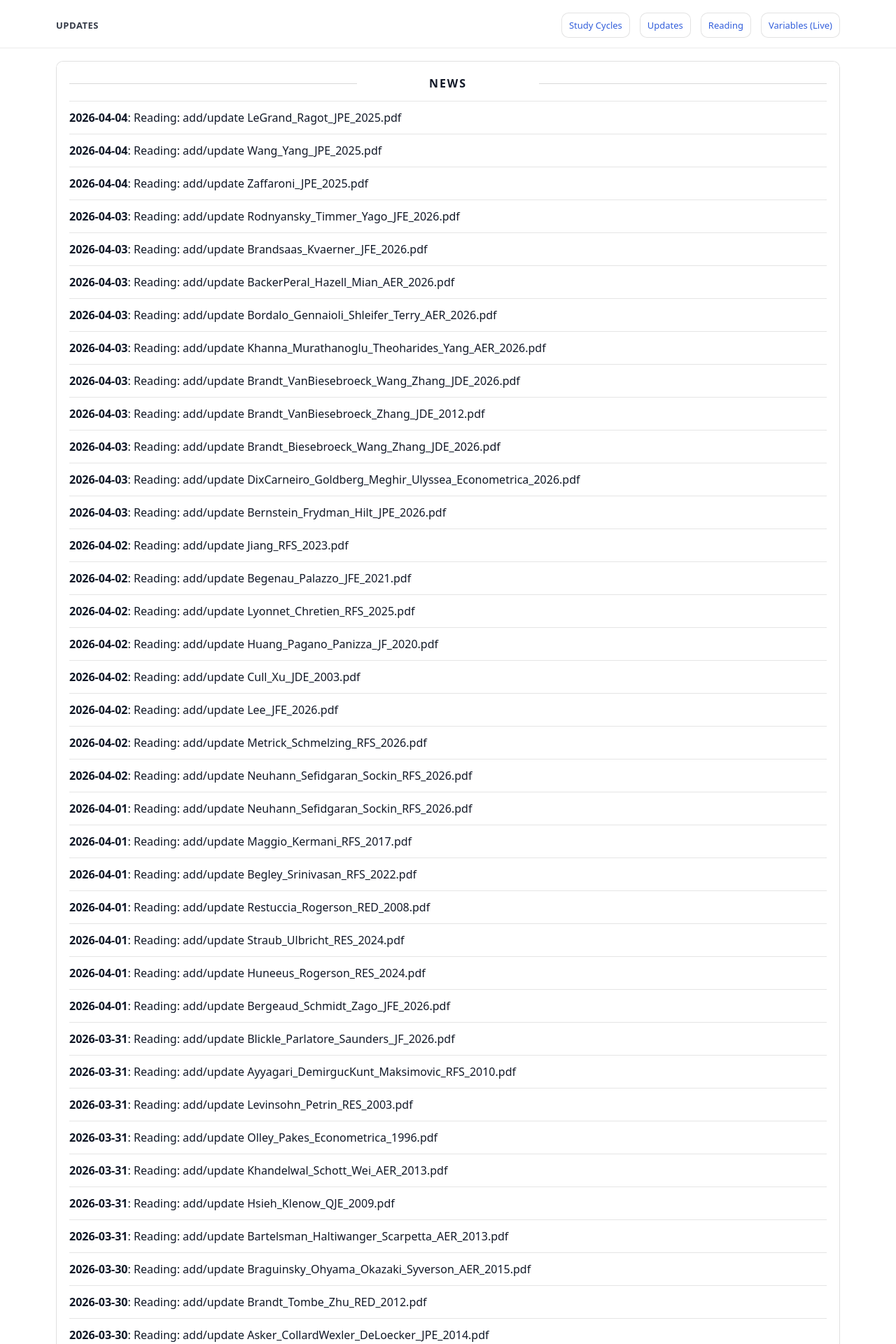
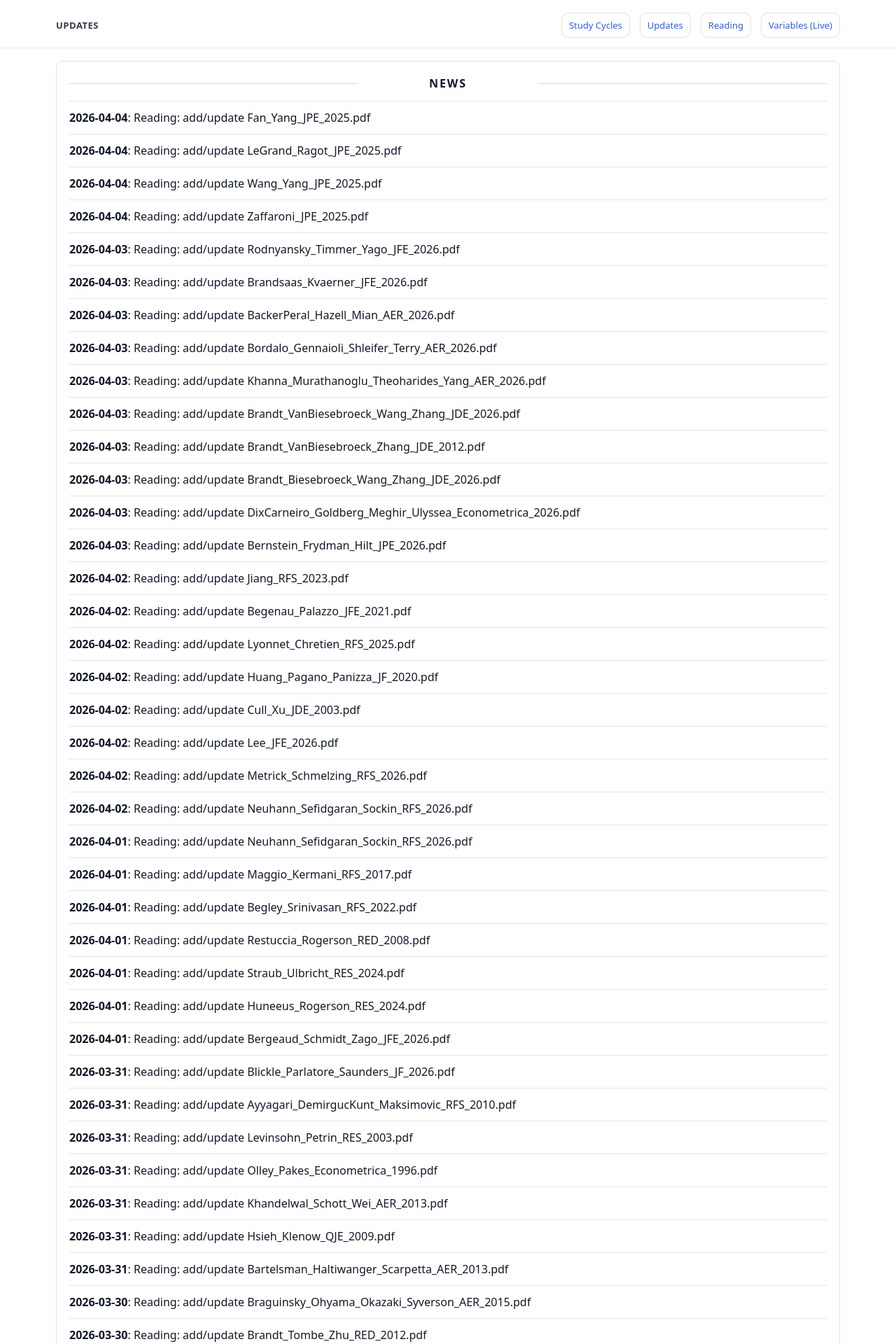
Before and after one commit to yaxinzn/study-archive, a Jekyll site: the page built from updates/index.md, in a window 1280 px wide. Shown: the top 1920 px of the page at 70% size. Built offline with Jekyll 4.4.1, drawn with Linux system fonts in a browser that asks for light colours; some of the changed text lies outside the part shown.

Commit message:
chore: update NEWS feed

```diff
--- a/_data/news.yml
+++ b/_data/news.yml
@@ -1,4 +1,7 @@
 # Auto-generated update history (sorted newest -> oldest). Do not edit manually.
+- ts: "1775253847"
+  date: "2026-04-04"
+  title: "Reading: add/update Fan_Yang_JPE_2025.pdf"
 - ts: "1775246999"
   date: "2026-04-04"
   title: "Reading: add/update LeGrand_Ragot_JPE_2025.pdf"
```
